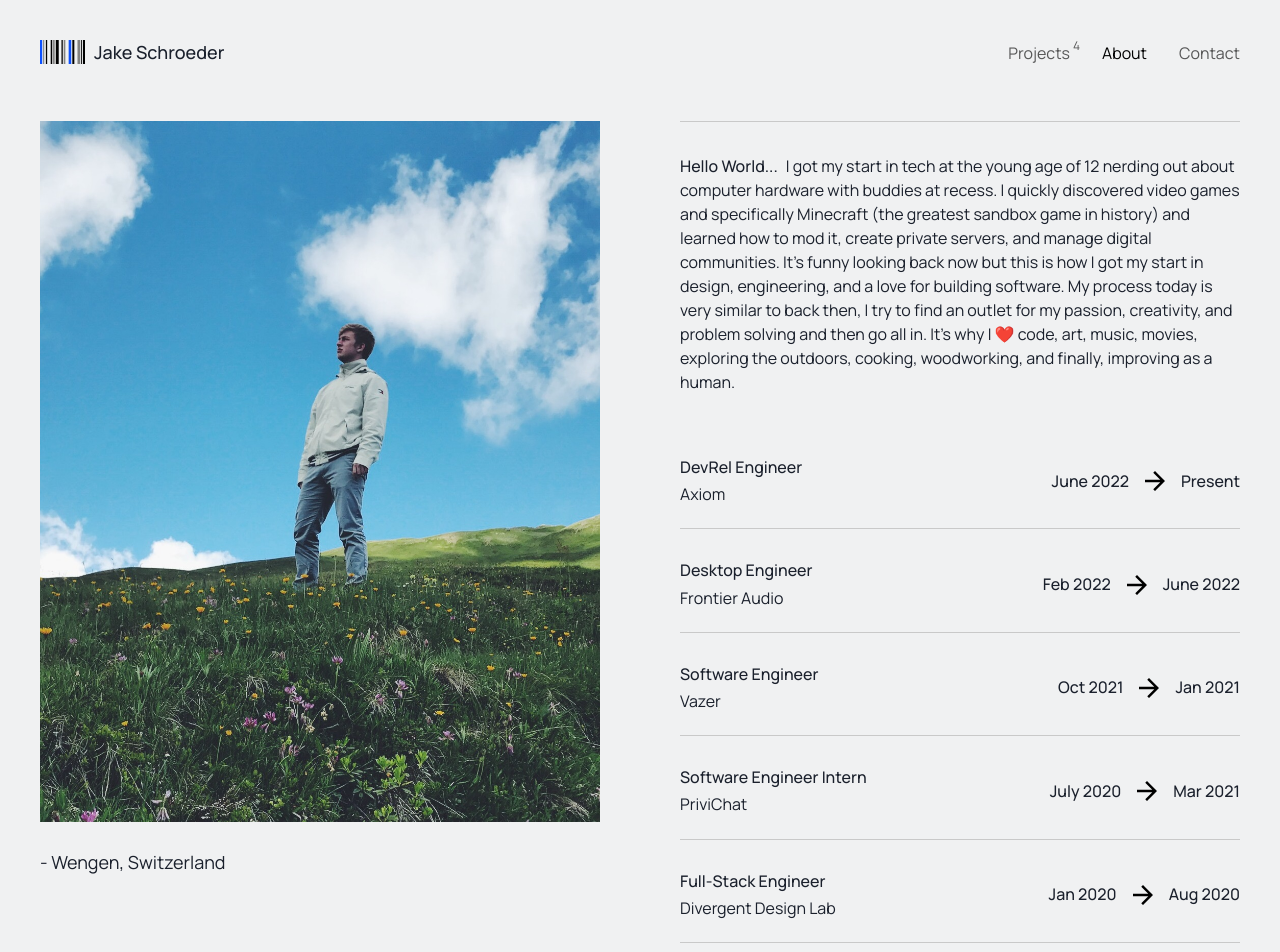
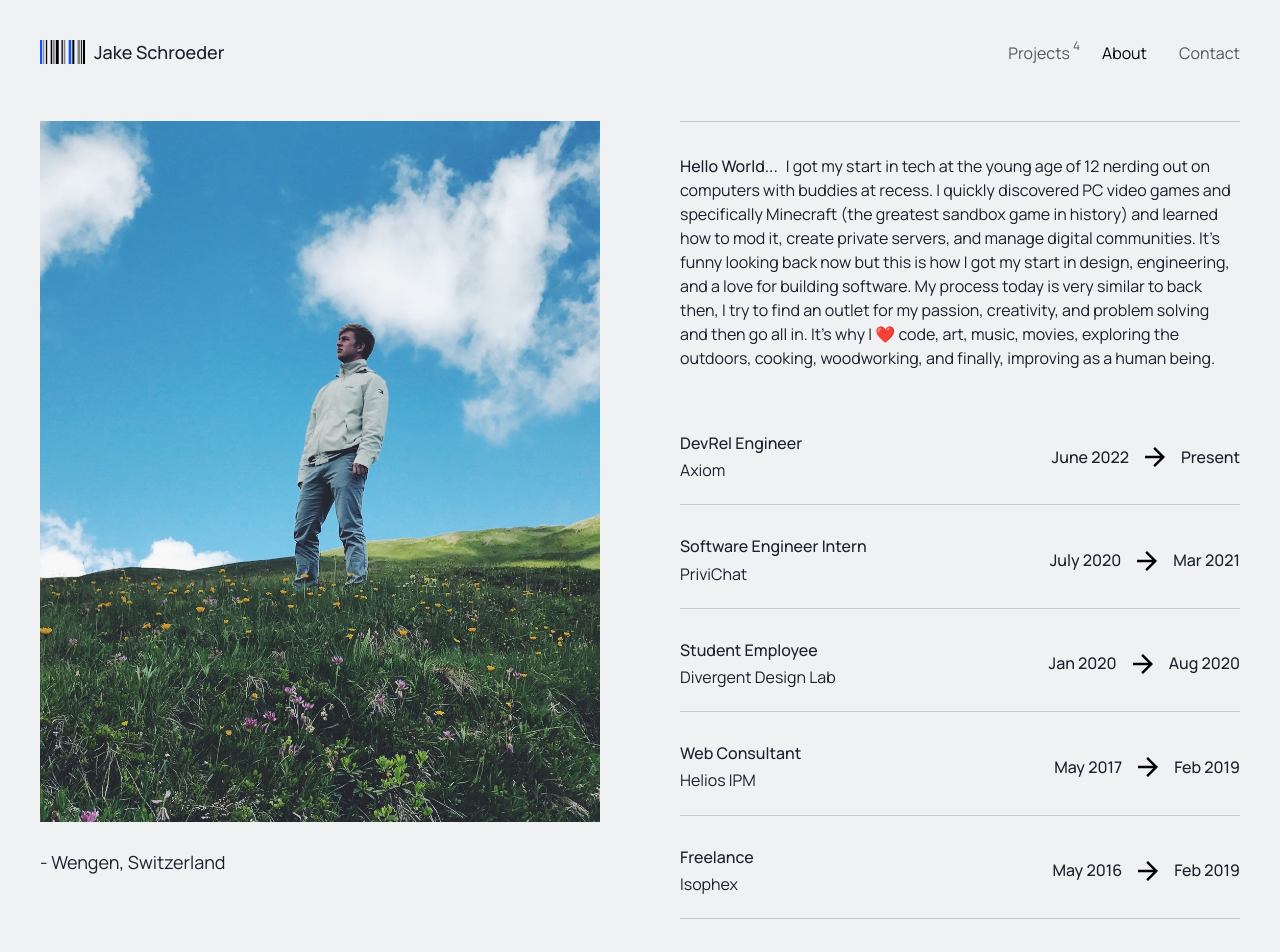
Before and after one commit to JakeSchroeder/jakethefirst.com, a Next.js app: page /about in a window 1280 px wide. Shown: the top 952 px of the page. Built offline with nearby package versions, Linux system fonts and the light colour scheme.

Commit message:
Update about.tsx

```diff
--- a/pages/about.tsx
+++ b/pages/about.tsx
@@ -116,12 +116,12 @@ const About: FC = () => {
                     Hello World...
                   </Box>
                   I got my start in tech at the young age of 12 nerding out
-                  about computer hardware with buddies at recess. I quickly discovered video games and specifically Minecraft (the greatest sandbox game
+                  on computers with buddies at recess. I quickly discovered PC video games and specifically Minecraft (the greatest sandbox game
                   in history) and learned how to mod it, create private servers, and manage digital communities.
                   It&apos;s funny looking back now but this is how I got my start in design, engineering, and a love for
                   building software. My process today is very similar to back then, I try to find an outlet for my passion,
                   creativity, and problem solving and then go all in. It&apos;s why I ❤️ code, art, music, movies,
-                  exploring the outdoors, cooking, woodworking, and finally, improving as a human.
+                  exploring the outdoors, cooking, woodworking, and finally, improving as a human being.
                 </Text>
               </SlideFade>
             </Box>
@@ -140,7 +140,7 @@ const About: FC = () => {
               >
                 <ExperienceItem position="DevRel Engineer" company="Axiom" start="June 2022" end="Present" />
               </SlideFade>
-              <SlideFade
+              {/*<SlideFade
                 style={{ width: "100%" }}
                 in={true}
                 offsetY="20px"
@@ -152,8 +152,8 @@ const About: FC = () => {
                 }}
               >
                 <ExperienceItem position="Desktop Engineer" company="Frontier Audio" start="Feb 2022" end="June 2022" />
-              </SlideFade>
-              <SlideFade
+              </SlideFade>*/}
+              {/*<SlideFade
                 style={{ width: "100%" }}
                 in={true}
                 offsetY="20px"
@@ -165,7 +165,7 @@ const About: FC = () => {
                 }}
               >
                 <ExperienceItem position="Software Engineer" company="Vazer" start="Oct 2021" end="Jan 2021" />
-              </SlideFade>
+              </SlideFade>*/}
               <SlideFade
                 style={{ width: "100%" }}
                 in={true}
@@ -196,7 +196,7 @@ const About: FC = () => {
                 }}
               >
                 <ExperienceItem
-                  position="Full-Stack Engineer"
+                  position="Student Employee"
                   company="Divergent Design Lab"
                   start="Jan 2020"
                   end="Aug 2020"
@@ -226,7 +226,7 @@ const About: FC = () => {
                   },
                 }}
               >
-                <ExperienceItem position="Freelance" company="Isophex" start="May 2016" end="Jan 2017" />
+                <ExperienceItem position="Freelance" company="Isophex" start="May 2016" end="Feb 2019" />
               </SlideFade>
               <Flex
                 pt="6"
```
